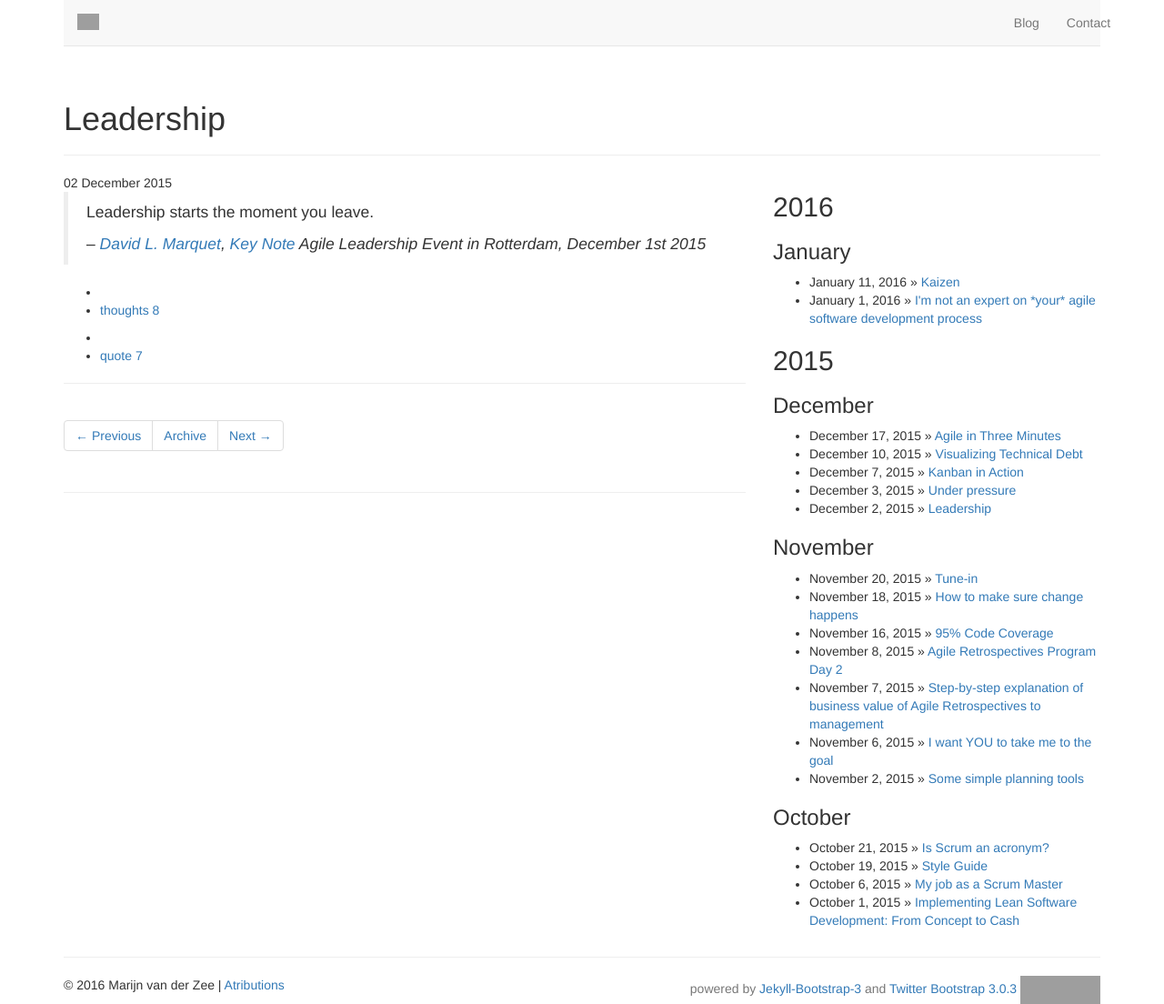
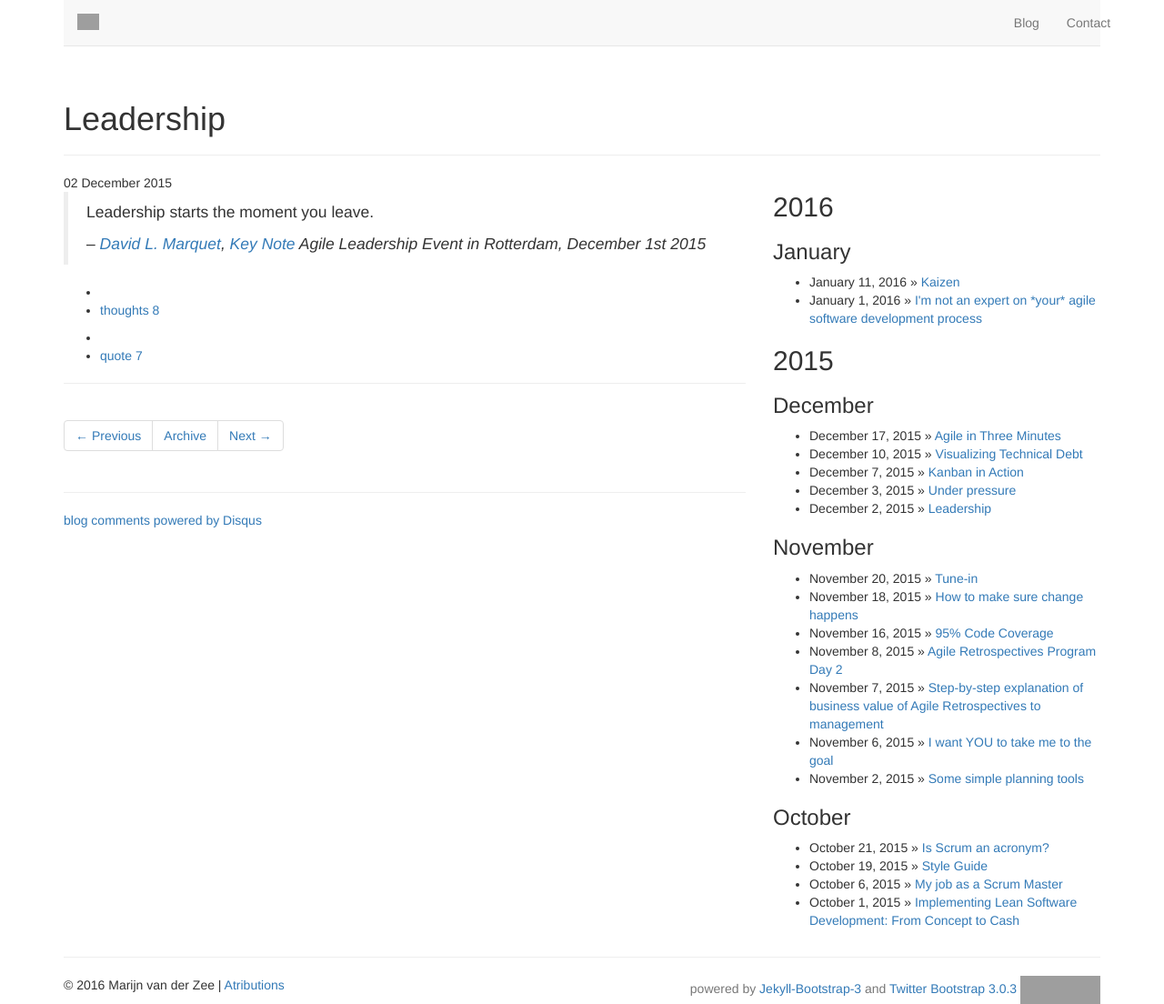
Before and after one commit to serraict/serraict.github.io, a Jekyll site: the page built from _posts/thoughts/2015-12-02-leadership.md, in a window 1280 px wide. Shown: the whole page at 91% size. Built offline with Jekyll 4.4.1, drawn with Linux system fonts in a browser that asks for light colours; nearby versions of some CDN libraries; library files that are not in the unit come from our copies; Markdown is read by kramdown in place of the engine named in the settings; comment, search, counter and statistics services are not loaded; some of the changed lines change nothing that is shown; grey boxes are pictures that could not be loaded.

Commit message:
Add Disqus comments

```diff
--- a/_config.yml
+++ b/_config.yml
@@ -89,11 +89,9 @@ JB :
   # Set 'provider' to false to turn commenting off globally.
   #
   comments :
-    provider : false
-  # comments :
-  #   provider : disqus
-  #   disqus :
-  #     short_name : jekyllbootstrap
+    provider : disqus
+    disqus :
+      short_name : serraict
   #   livefyre :
   #     site_id : 123
   #   intensedebate :
@@ -108,8 +106,6 @@ JB :
   # Set 'provider' to the analytics provider you want to use.
   # Set 'provider' to false to turn analytics off globally.
   #
-  analytics :
-    provider : true
   analytics :
     provider : googleUA
     # google :
```
